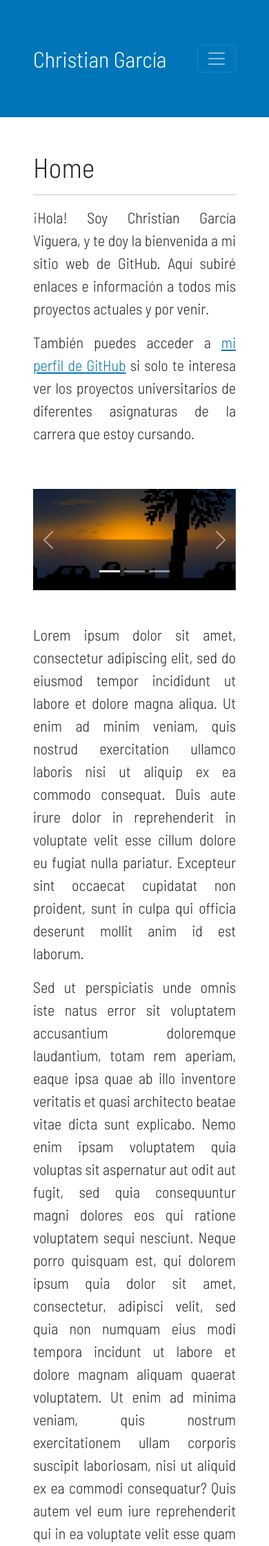
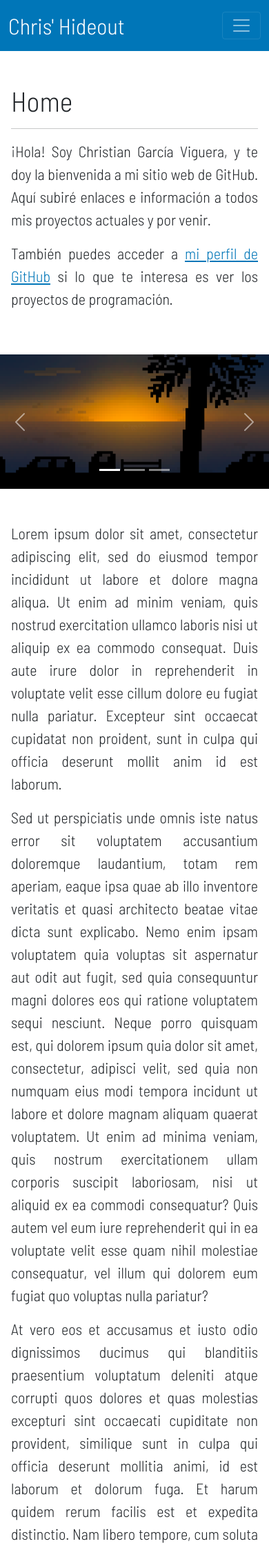
Before and after one commit to Chgv99/chgv99.github.io, a PHP site: page / in a window 390 px wide. Shown: the top 2242 px of the page at 69% size. Run offline with PHP 8.4, Linux system fonts and the light colour scheme; some libraries are stand-ins or nearby versions.

Commit message:
Content
Margins and paddings. Image carousel has no margin with the screen edge in mobile phones.

```diff
--- a/index.html
+++ b/index.html
@@ -13,14 +13,14 @@
 
 	<!--<link href="https://fonts.googleapis.com/css2?family=Bitter:wght@400;700&display=swap" rel="stylesheet">-->
 
-	<title>Chgv99 - Home</title>
+	<title>Chris' Hideout</title>
 </head>
 
 <body>
 
 	<nav class="navbar navbar-expand-lg navbar-dark bg-primary ">
 		<div class="container">
-			<a class="navbar-brand" href="index.html">Christian García</a>
+			<a class="navbar-brand" href="index.html">Chris' Hideout</a>
 
 			<button class="navbar-toggler"
 					type="button"
@@ -50,7 +50,7 @@
 			</div>
 	    </div>
 	</nav>
-	<div class="container p-5" ><!--container-body id="main-container"-->
+	<div class="container p-5 px-0" ><!--container-body id="main-container"-->
 			<div class="row">
                 <div class="col-12">
                     <div>
@@ -67,8 +67,8 @@
                             a todos mis proyectos actuales y por venir.
                         </p>
                         <p>
-                            También puedes acceder a <a href="https://github.com/Chgv99">mi perfil de GitHub</a> si solo te interesa ver los proyectos universitarios de diferentes asignaturas
-                            de la carrera que estoy cursando.
+                            También puedes acceder a <a href="https://github.com/Chgv99">mi perfil de GitHub</a> si lo que te interesa es ver los proyectos de
+                            programación.
                         </p>
                     </div>
                 </div>
--- a/sass/custom.scss
+++ b/sass/custom.scss
@@ -18,11 +18,6 @@ h2 {
 p {
     text-align: justify;
     font-size: 22px;
-}
-
-.p-5, nav .container {
-    padding-left: 48px !important;
-    padding-right: 48px !important;
 }
 
 .image-blurred-edge {
@@ -46,17 +41,33 @@ footer a {
 
     .p-5, nav .container {
         margin: 0 !important;
-        padding: 48px !important;
         //padding-left: 16px !important;
         //padding-right: 16px !important;
         //width: 100%;
         max-width: none;
     }
 
+    p, h2 {
+        padding-left: 16px;
+        padding-right: 16px;
+    }
+
+    hr {
+        margin-left: 16px;
+        margin-right: 16px;
+    }
+
     footer .p-5 {
         //padding-bottom: 16px !important;
     }
 
+}
+
+@media (min-width: 993px) {
+    .p-5, nav .container {
+        padding-left: 48px !important;
+        padding-right: 48px !important;
+    }
 }
 
 // Medium devices (tablets, 768px and up)
```
Also changed, not shown: sass/custom.css, 1 other file.
